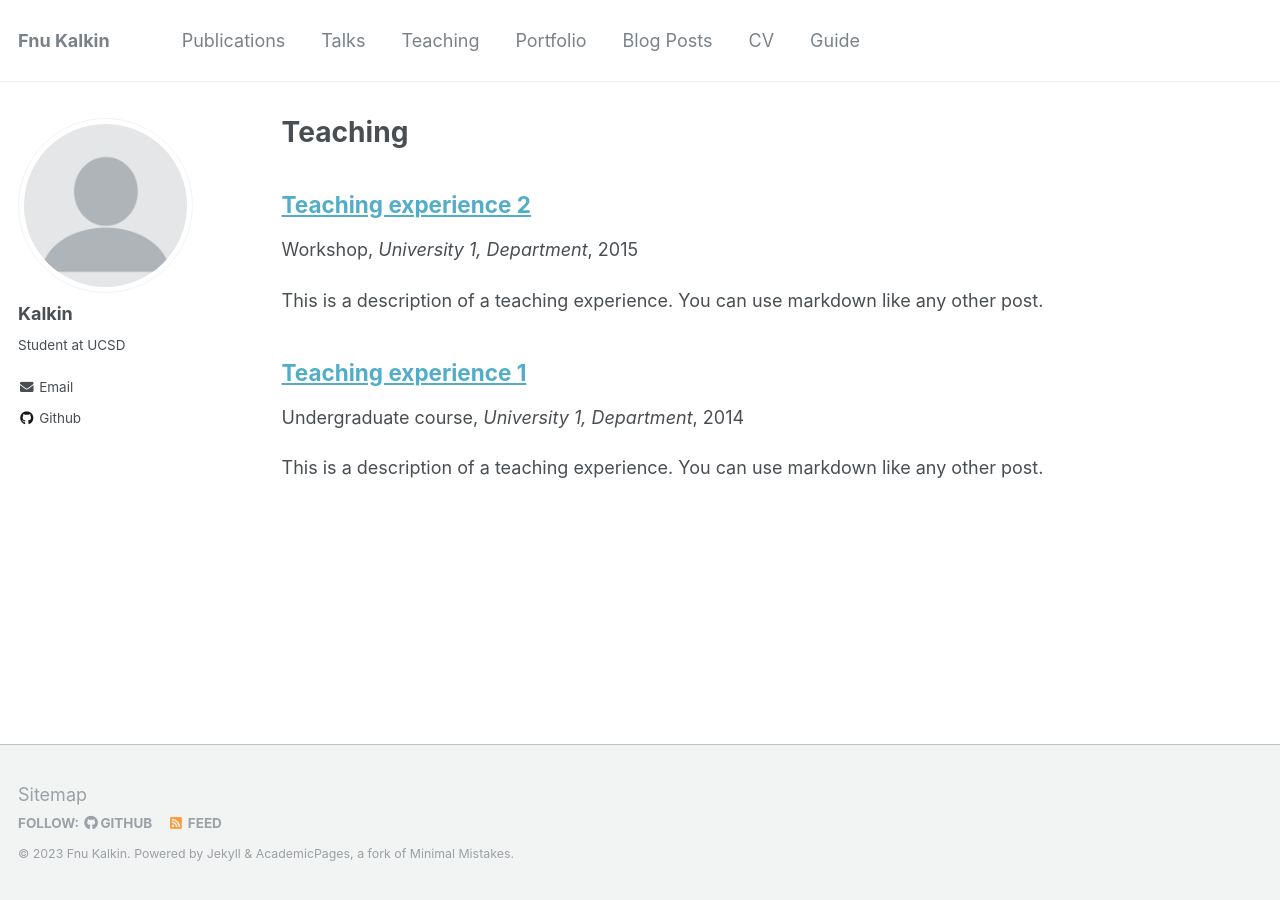
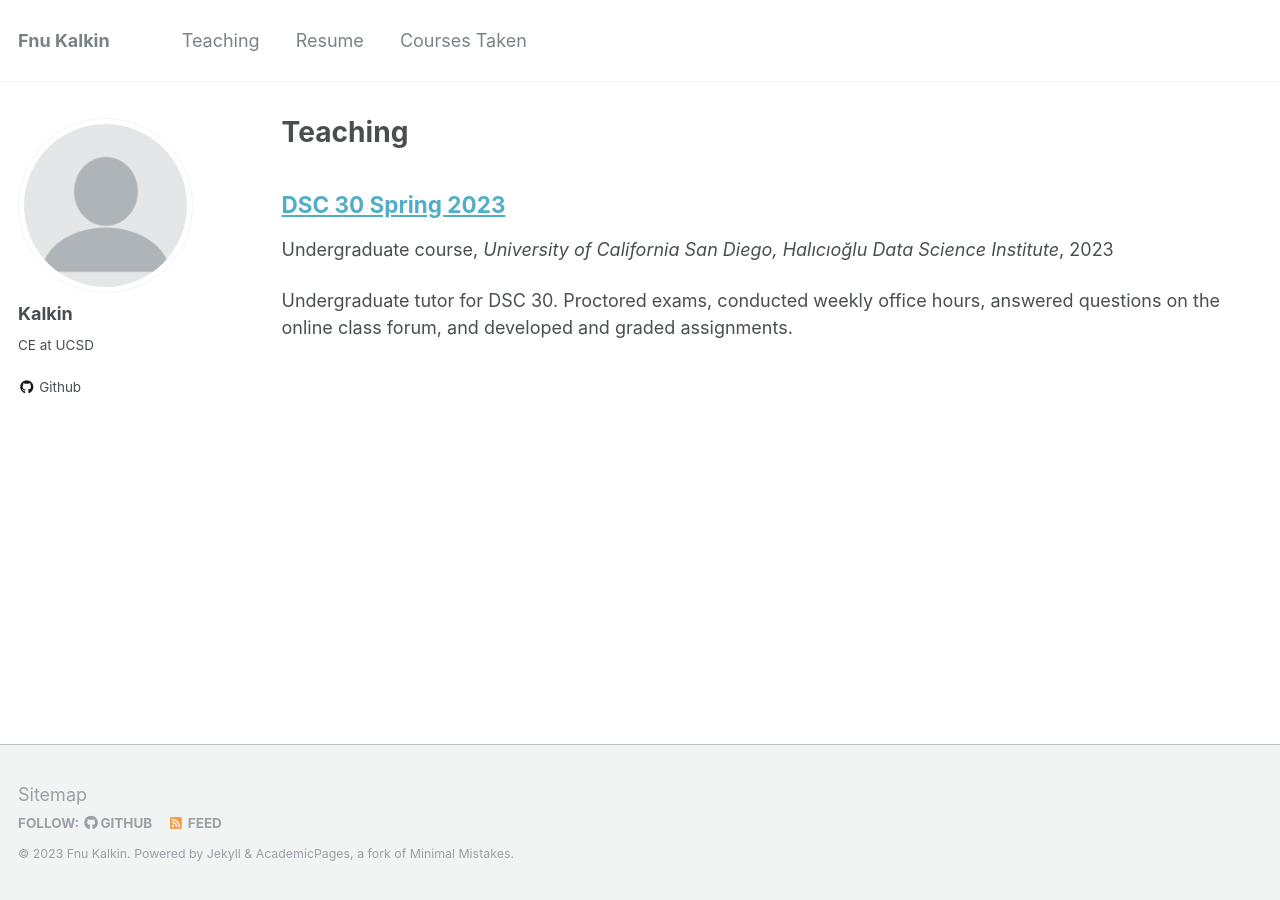
Before and after one commit to kalkulator413/kalkulator413.github.io, a Jekyll site: the page built from _pages/teaching.html, in a window 1280 px wide. Built offline with Jekyll 4.4.1, drawn with Linux system fonts in a browser that asks for light colours.

Commit message:
add teaching, change header

```diff
--- a/_config.yml
+++ b/_config.yml
@@ -82,12 +82,12 @@ analytics:
 author:
   name             : "Kalkin"
   avatar           : "profile.png"
-  bio              : "Student at UCSD"
+  bio              : "CE at UCSD"
   location         :
   employer         :
   pubmed           :
   googlescholar    :
-  email            : fkalkin at ucsd dot edu
+  email            :  # fkalkin at ucsd dot edu
   researchgate     :  # example: "https://www.researchgate.net/profile/yourprofile"
   uri              :
   bitbucket        :
--- a/_data/navigation.yml
+++ b/_data/navigation.yml
@@ -1,22 +1,13 @@
 # main links links
 main:
-  - title: "Publications"
-    url: /publications/
-
-  - title: "Talks"
-    url: /talks/
+  # - title: "Publications"
+  #   url: /publications/
 
   - title: "Teaching"
     url: /teaching/
 
-  - title: "Portfolio"
-    url: /portfolio/
+  - title: "Resume"
+    url: /Fnu_Kalkin_resume.pdf
 
-  - title: "Blog Posts"
-    url: /year-archive/
-
-  - title: "CV"
-    url: /cv/
-
-  - title: "Guide"
-    url: /markdown/
+  - title: "Courses Taken"
+    url: /courses/
--- a/_teaching/2014-spring-teaching-1.md
+++ /dev/null
@@ -1,20 +0,0 @@
----
-title: "Teaching experience 1"
-collection: teaching
-type: "Undergraduate course"
-permalink: /teaching/2014-spring-teaching-1
-venue: "University 1, Department"
-date: 2014-01-01
-location: "City, Country"
----
-
-This is a description of a teaching experience. You can use markdown like any other post.
-
-Heading 1
-======
-
-Heading 2
-======
-
-Heading 3
-======
--- a/_teaching/2015-spring-teaching-2.md
+++ /dev/null
@@ -1,20 +0,0 @@
----
-title: "Teaching experience 2"
-collection: teaching
-type: "Workshop"
-permalink: /teaching/2015-spring-teaching-1
-venue: "University 1, Department"
-date: 2015-01-01
-location: "City, Country"
----
-
-This is a description of a teaching experience. You can use markdown like any other post.
-
-Heading 1
-======
-
-Heading 2
-======
-
-Heading 3
-======
--- /dev/null
+++ b/_teaching/2023-spring-teaching.md
@@ -0,0 +1,15 @@
+---
+title: "DSC 30 Spring 2023"
+collection: teaching
+type: "Undergraduate course"
+permalink: /teaching/2023-spring-teaching
+venue: "University of California San Diego, Halıcıoğlu Data Science Institute"
+date: 2023-04-01
+location: "La Jolla, CA"
+---
+
+Undergraduate tutor for DSC 30. Proctored exams, conducted weekly office hours, answered questions on the online class forum, and developed and graded assignments.
+
+Student evaluations available [here](files/dsc30sp23.pdf)
+
+Made a B-tree search/insertion/deletion demo available [here](https://dsc30-btree.github.io/)
```
